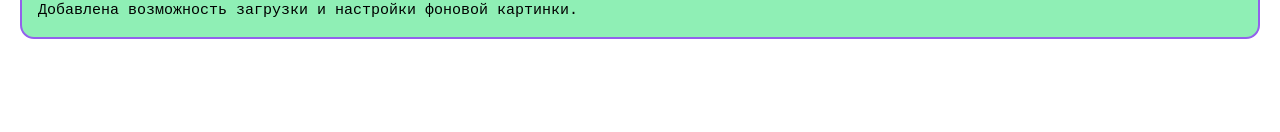
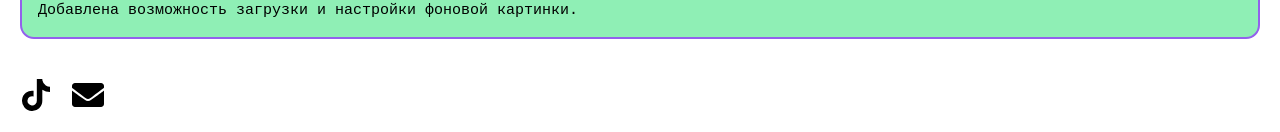
Before and after one commit to PinguiculaW/dots, a React (Vite) app: page / in a window 1280 px wide. Shown: the part 1216-1348 px from the top of the page. Before the commit the page ends 1295 px from the top, so only its background shows below. Built offline with nearby package versions, Linux system fonts and the light colour scheme; a web font is replaced by a local one.

Commit message:
Add link (#14)
* ссылка на тт

* ссылка на почту

```diff
--- a/package.json
+++ b/package.json
@@ -22,7 +22,8 @@
     "gh-pages": "^6.3.0",
     "nodemailer": "^8.0.7",
     "react": "^19.2.5",
-    "react-dom": "^19.2.5"
+    "react-dom": "^19.2.5",
+    "react-icons": "^5.6.0"
   },
   "devDependencies": {
     "@eslint/js": "^10.0.1",
--- a/src/AppInner.tsx
+++ b/src/AppInner.tsx
@@ -8,7 +8,7 @@ import "./styles.css";
 import "./responsive.css";
 import type { Tool, Background, Selection } from "./types";
 import { trimGrid } from "./utils/trimGrid";
-
+import { FaTiktok, FaEnvelope } from "react-icons/fa";
 
 // ====== TYPES ======
 type Grid = string[][];
@@ -592,6 +592,24 @@ export default function AppInner({
 
       </div>
 
+      <div className="tiktok-footer">
+        <a
+            href="https://www.tiktok.com/@ТВОЙ_АККАУНТ"
+            target="_blank"
+            rel="noopener noreferrer"
+            aria-label="TikTok"
+        >
+          <FaTiktok size={32} />
+        </a>
+
+        <a
+            href="mailto:42braille.dots@gmail.com"
+            aria-label="Email"
+        >
+          <FaEnvelope size={32} />
+        </a>
+      </div>
+
     </div>
   );
 }
--- a/src/components/FeedbackModal.tsx
+++ b/src/components/FeedbackModal.tsx
@@ -77,7 +77,7 @@ export default function FeedbackModal({ open, onClose }: Props) {
                 >
                     Можете написать здесь про замеченные ошибки, что исправить, а также про желаемый дополнительный функционал (новые инструменты и т.п.).
                     Это действительно важно, я стремлюсь сделать инструмент полезным и постараюсь оперативно исправлять замеченные Вами ошибки.
-                    Если Вы хотите получить ответ на Ваше обращение, оставьте адрес Ваш адрес почты.
+                    Если Вы хотите получить ответ на Ваше обращение, оставьте адрес Вашей электронной почты.
                     Спасибо!
                 </Typography>
 
--- a/src/styles.css
+++ b/src/styles.css
@@ -508,3 +508,20 @@ button:active {
 
   overscroll-behavior: contain;
 }
+
+.tiktok-footer {
+  display: flex;
+  justify-content: left;
+  margin-left: 20px;
+  margin-bottom: 20px;
+  gap: 20px;
+}
+
+.tiktok-footer a {
+  color: inherit;
+  transition: transform 0.2s;
+}
+
+.tiktok-footer a:hover {
+  transform: scale(1.15);
+}
```
Also changed, not shown: 1 other file (tests, documents, lock files or other folders).
